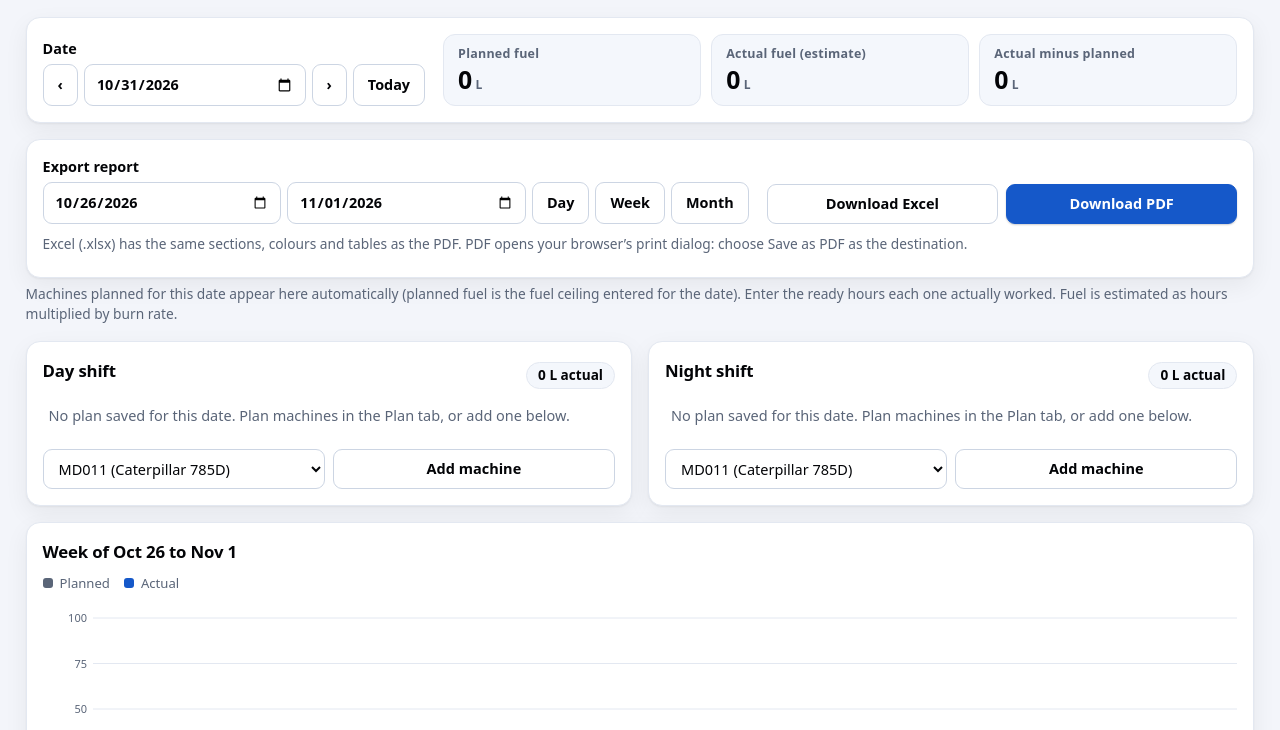
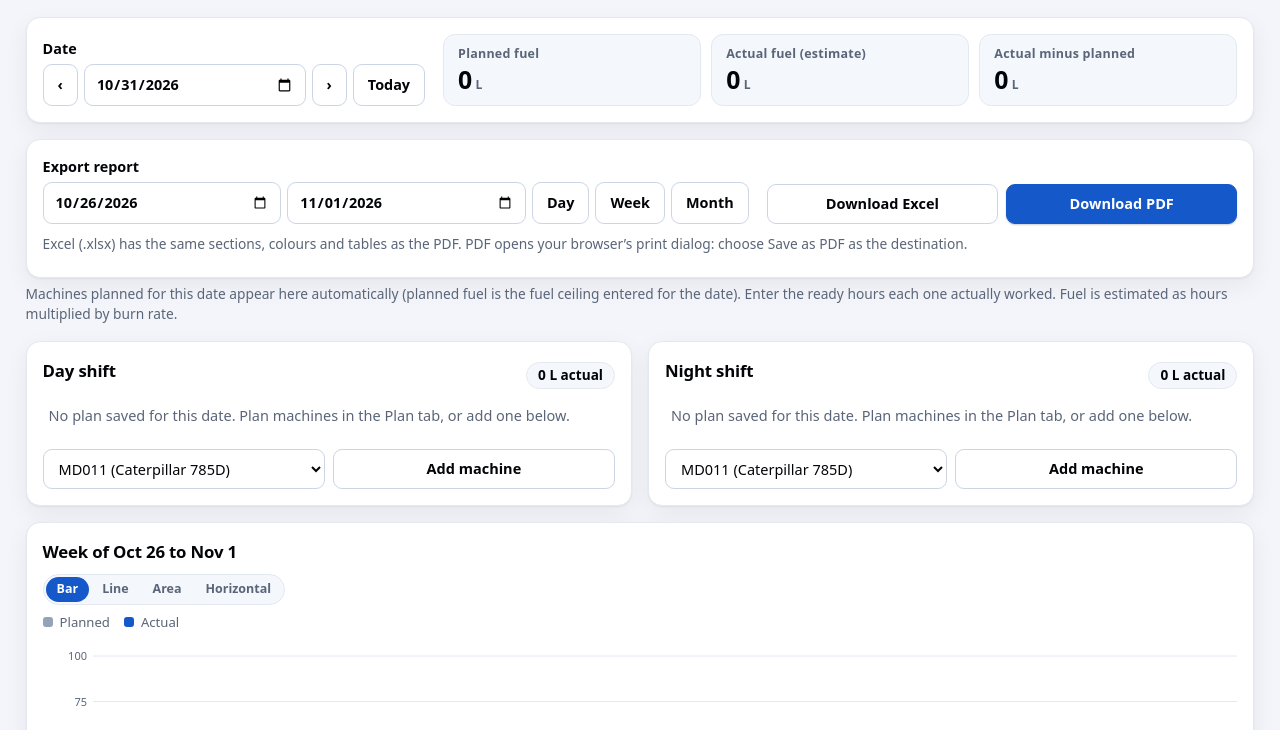
Before and after one commit to bobbysabila/fleet-fuel-planner, a plain HTML site: page index.html in a window 1280 px wide. Both pictures are taken after a click on the tab "Actuals". Shown: the part 70-800 px from the top of the page. Drawn offline with Linux system fonts and the light colour scheme.

Commit message:
Add report charts with chart-type switcher to Actuals tab

```diff
--- a/index.html
+++ b/index.html
@@ -119,7 +119,8 @@
 .sg{display:grid;gap:2px;padding:10px 13px;border-left:4px solid var(--sb);background:var(--tint);border-radius:0 10px 10px 0;margin-top:8px}
 .sg.good{border-color:var(--good)}.sg.warn{border-color:var(--warn)}.sg span{color:var(--mut)}
 .two{display:grid;gap:16px;grid-template-columns:repeat(auto-fit,minmax(min(100%,520px),1fr));margin-top:16px}
-.charts{display:flex;flex-wrap:wrap;gap:16px;margin-top:16px}.charts>section{flex:1 1 340px;min-width:0}.charts>.wide{flex-basis:100%}.charts>.w2{flex:2 1 520px}
+.charts{display:flex;flex-wrap:wrap;gap:16px;margin-top:16px}.charts>section{flex:1 1 340px;min-width:0}.charts>.wide{flex-basis:100%}.charts>.w2{flex:2 1 520px}.charts>.chh{flex-basis:100%;margin-top:6px;font-weight:700;font-size:.8rem;text-transform:uppercase;letter-spacing:.05em;color:var(--mut)}
+.tsw{display:flex;gap:2px;background:var(--tint);border:1px solid var(--line);border-radius:999px;padding:2px;width:max-content;max-width:100%;margin:2px 0 8px}.tsw button{font:inherit;font-size:.78rem;font-weight:600;color:var(--mut);background:transparent;border:0;border-radius:999px;padding:3px 11px;cursor:pointer;white-space:nowrap;transition:background .15s,color .15s}.tsw button:hover{color:var(--ink)}.tsw button.on{background:var(--cof);color:#fff}
 .lg{display:flex;gap:14px;flex-wrap:nowrap;margin-bottom:6px;white-space:nowrap;overflow:hidden;font-size:.82rem;color:var(--mut)}.ax{fill:var(--mut);font:11px ui-sans-serif,system-ui,sans-serif}
 .tools{display:grid;grid-template-columns:repeat(auto-fit,minmax(150px,1fr));gap:8px;margin-bottom:12px}.tools>*{width:auto}
 .form{display:grid;gap:8px;grid-template-columns:repeat(auto-fit,minmax(150px,1fr));margin-top:10px;align-items:end}
@@ -400,7 +401,7 @@
   const lab=(x,y,t,a)=>`<text x="${x}" y="${y}" text-anchor="${a||"middle"}" class="ax">${t}</text>`,fill=(s,i)=>s.cs?s.cs[i]:s.c;
   let g="",Wd,H,vb;
   if(type==="hbar"){
-    const rh=k*13+12,ll=Math.min(120,Math.max(...cats.map(c=>String(c).length))*6.3+12),rm=52;H=pt+n*rh+pb;
+    const rh=k*13+12,ll=Math.min(130,Math.max(...cats.map(c=>String(c).length))*7.2+18),rm=52;H=pt+n*rh+pb;
     Wd=W?Math.max(Math.floor(W),300):520;const x0=ll,pw=Wd-ll-rm,xv=v=>x0+pw*(v-lo)/rg,z=xv(0);
     ticks.forEach(t=>{const x=xv(t);g+=`<line x1="${x}" x2="${x}" y1="${pt}" y2="${H-pb}" style="stroke:var(--line)"/>`+lab(x,H-pb+14,tk(t));});
     cats.forEach((c,i)=>{const y0=pt+i*rh+6;g+=lab(ll-8,y0+k*6.5+3,esc(String(c)),"end");
@@ -409,7 +410,7 @@
         if(v)g+=lab(v>=0?x+4:x-4,y+8.5,fmt(v),v>=0?"start":"end");});});
     g+=`<line x1="${z}" x2="${z}" y1="${pt}" y2="${H-pb}" style="stroke:var(--mut)" stroke-width=".8"/>`;
   }else{
-    const pl0=50,line=type==="line"||type==="area",need=line?n*52+pl0+14:n*(k*ms+10)+pl0+14;H=H0;
+    const pl0=50,line=type==="line"||type==="area",need=line?n*(ms>=40?52:30)+pl0+14:n*(k*ms+10)+pl0+14;H=H0;
     Wd=W?Math.max(Math.floor(W),need):Math.max(360,need);
     const gw=(Wd-pl0-14)/n,yv=v=>pt+(H-pt-pb)*(1-(v-lo)/rg),y0=yv(0);
     ticks.forEach(t=>{const y=yv(t);g+=`<line x1="${pl0}" x2="${Wd}" y1="${y}" y2="${y}" style="stroke:var(--line)"/>`+lab(pl0-6,y+4,tk(t),"end");});
@@ -433,10 +434,14 @@
   return`<div class="lg">${leg.map(s=>`<span><i class="sw" style="background:${s.c}"></i>${esc(s.n)}</span>`).join("")}</div><div class="scroll"><svg viewBox="0 0 ${Wd} ${H}" style="${sty}" role="img" aria-label="${esc(label)}, ${unit==="L"?"litres":unit}">${g}</svg></div>`;
 }
 let CH=[],lastCW=0;
-function cv(cats,ser,label,o){CH.push({cats,ser,label,o:o||{}});return`<div class="cv" data-ci="${CH.length-1}">${chart(cats,ser,label,0,40,o||{})}</div>`;}
-function drawCharts(){const box=$("#charts");lastCW=box.clientWidth;if(!lastCW)return;$$(".cv").forEach(el=>{const c=CH[+el.dataset.ci],w=el.clientWidth;if(c&&w>0)el.innerHTML=chart(c.cats,c.ser,c.label,w,40,c.o);});}
+function cv(cats,ser,label,o,id,ms){ms=ms||40;const t=((S.ctypes||{})[id])||(o&&o.type)||"bar",oo={...(o||{}),type:t};CH.push({cats,ser,label,o:oo,id,base:o||{},ms});
+  return`<div class="tsw" data-id="${id}" role="group" aria-label="Chart type for ${esc(label)}">${Object.keys(CT).map(k=>`<button type="button" data-t="${k}" aria-pressed="${k===t}"${k===t?' class="on"':""}>${CT[k]}</button>`).join("")}</div><div class="cv" data-ci="${CH.length-1}">${chart(cats,ser,label,0,ms,oo)}</div>`;}
+function drawCharts(){const box=$("#charts");lastCW=box.clientWidth;if(!lastCW)return;$$(".cv").forEach(el=>{const c=CH[+el.dataset.ci],w=el.clientWidth;if(c&&w>0)el.innerHTML=chart(c.cats,c.ser,c.label,w,c.ms,c.o);});}
 if(window.ResizeObserver)new ResizeObserver(()=>{const w=$("#charts").clientWidth;if(w&&w!==lastCW)drawCharts();}).observe($("#charts"));
 else window.addEventListener("resize",drawCharts);
+$("#charts").addEventListener("click",e=>{const b=e.target.closest(".tsw button");if(!b)return;const g=b.parentElement,id=g.dataset.id;S.ctypes=S.ctypes||{};S.ctypes[id]=b.dataset.t;save();
+  g.querySelectorAll("button").forEach(x=>{const on=x===b;x.classList.toggle("on",on);x.setAttribute("aria-pressed",String(on));});
+  const i=CH.findIndex(c=>c.id===id);if(i<0)return;CH[i].o={...CH[i].base,type:b.dataset.t};const el=$('.cv[data-ci="'+i+'"]');el.innerHTML=chart(CH[i].cats,CH[i].ser,CH[i].label,el.clientWidth,CH[i].ms,CH[i].o);});
 function renderActSummary(){
   const d=S.adate,x=dayStats(d),A=x.as.day+x.as.night,Pn=x.pt,df=A-Pn;
   $("#aRead").innerHTML=[["Planned fuel",fmt(Pn),"L"],["Actual fuel (estimate)",fmt(A),"L"],["Actual minus planned",(df>0?"+":df<0?"−":"")+fmt(Math.abs(df)),"L"]].map(([a,b,c])=>`<div><span>${a}</span><b>${b}</b> <small>${c}</small></div>`).join("");
@@ -448,10 +453,15 @@
   const ty={},addT=(id,key,v)=>{const m=byId(id);if(!m)return;const t=typeOf(m);(ty[t]=ty[t]||{p:0,a:0})[key]+=v;};
   Object.entries(x.pm).forEach(([id,v])=>addT(id,"p",v));Object.entries(x.am).forEach(([id,v])=>addT(id,"a",v.day+v.night));
   const tys=TYPES.filter(t=>ty[t]&&(ty[t].p>0||ty[t].a>0));
-  CH=[];$("#charts").innerHTML=`<section class="card wide"><h2>Week of ${dl(wk0,{day:"numeric",month:"short"})} to ${dl(days[6],{day:"numeric",month:"short"})}</h2>`+cv(days.map(z=>dl(z,{weekday:"short",day:"numeric"})),[{n:"Planned",c:G,v:ws.map(w=>w.pt)},{n:"Actual",c:Y,v:ws.map(at)}],"Planned and actual fuel per day this week")+`<div class="scroll" style="margin-top:12px"><table><thead><tr><th>Date</th><th class="n">Planned (L)</th><th class="n">Actual day (L)</th><th class="n">Actual night (L)</th><th class="n">Actual total (L)</th><th class="n">Difference (L)</th></tr></thead><tbody>`+days.map((z,i)=>{const w=ws[i],pn=w.pt,a=at(w);return`<tr${z===d?' class="sel"':""}><td>${dl(z)}</td><td class="n">${fmt(pn)}</td><td class="n">${fmt(w.as.day)}</td><td class="n">${fmt(w.as.night)}</td><td class="n">${fmt(a)}</td><td class="n">${sgn(a-pn)}</td></tr>`;}).join("")+`</tbody><tfoot><tr><td>Week total</td><td class="n">${fmt(tot[0])}</td><td class="n">${fmt(tot[1])}</td><td class="n">${fmt(tot[2])}</td><td class="n">${fmt(tot[1]+tot[2])}</td><td class="n">${sgn(tot[1]+tot[2]-tot[0])}</td></tr></tfoot></table></div></section>`
-   +`<section class="card"><h2 style="margin-bottom:0">Fuel per shift</h2><p class="mut note" style="margin:0 0 6px">${dl(d)}</p>`+cv(["Day","Night"],[{n:"Planned",c:G,v:[x.pl.day,x.pl.night]},{n:"Actual",c:Y,v:[x.as.day,x.as.night]}],"Planned and actual fuel per shift")+`</section>`
-   +`<section class="card"><h2 style="margin-bottom:0">Fuel by machine type</h2><p class="mut note" style="margin:0 0 6px">${dl(d)}</p>`+cv(tys.map(t=>({"Haul truck":"Haul trucks",Excavator:"Excavators",Dozer:"Dozers"}[t]||t)),[{n:"Planned",c:G,v:tys.map(t=>ty[t].p)},{n:"Actual",c:Y,v:tys.map(t=>ty[t].a)}],"Planned and actual fuel by machine type")+`</section>`
-   +`<section class="card w2"><h2 style="margin-bottom:0">Fuel per machine</h2><p class="mut note" style="margin:0 0 6px">${dl(d)}</p>`+cv(all,[{n:"Planned",c:G,v:all.map(i=>x.pm[i]||0)},{n:"Actual",c:Y,v:all.map(i=>x.am[i]?x.am[i].day+x.am[i].night:0)}],"Planned and actual fuel per machine")+`</section>`;
+  const WR=rep(wk0,days[6]),WM=reportModel(WR,wk0,days[6]),WC=reportCharts(WR,WM,{Y:"var(--co)",N:"var(--ink)"}),wb=Object.fromEntries(WC.map(c=>[c.id,c]));
+  const card=(c,cls)=>`<section class="card ${cls||""}"><h2 style="margin-bottom:0">${esc(c.title)}</h2><p class="mut note" style="margin:0 0 6px">${esc(c.note)}</p>`+cv(c.cats,c.ser,c.title,c.o,"w-"+c.id,c.cats.length>4&&!/wide/.test(cls||"")?18:40)+`</section>`;
+  const head=(t,n)=>`<h2 style="margin-bottom:0">${t}</h2><p class="mut note" style="margin:0 0 6px">${n}</p>`;
+  CH=[];$("#charts").innerHTML=`<section class="card wide"><h2>Week of ${dl(wk0,{day:"numeric",month:"short"})} to ${dl(days[6],{day:"numeric",month:"short"})}</h2>`+cv(wb.fuel.cats,wb.fuel.ser,wb.fuel.title,wb.fuel.o,"w-fuel")+`<div class="scroll" style="margin-top:12px"><table><thead><tr><th>Date</th><th class="n">Planned (L)</th><th class="n">Actual day (L)</th><th class="n">Actual night (L)</th><th class="n">Actual total (L)</th><th class="n">Difference (L)</th></tr></thead><tbody>`+days.map((z,i)=>{const w=ws[i],pn=w.pt,a=at(w);return`<tr${z===d?' class="sel"':""}><td>${dl(z)}</td><td class="n">${fmt(pn)}</td><td class="n">${fmt(w.as.day)}</td><td class="n">${fmt(w.as.night)}</td><td class="n">${fmt(a)}</td><td class="n">${sgn(a-pn)}</td></tr>`;}).join("")+`</tbody><tfoot><tr><td>Week total</td><td class="n">${fmt(tot[0])}</td><td class="n">${fmt(tot[1])}</td><td class="n">${fmt(tot[2])}</td><td class="n">${fmt(tot[1]+tot[2])}</td><td class="n">${sgn(tot[1]+tot[2]-tot[0])}</td></tr></tfoot></table></div></section>`
+   +`<div class="chh">This week: ${dl(wk0,{day:"numeric",month:"short"})} to ${dl(days[6],{day:"numeric",month:"short"})}</div>`+["cum","var","shift","type"].filter(id=>wb[id]).map(id=>card(wb[id])).join("")+card(wb.top,"wide")
+   +`<div class="chh">Selected date: ${dl(d)}</div>`
+   +`<section class="card">`+head("Fuel per shift",dl(d))+cv(["Day","Night"],[{n:"Planned",c:G,v:[x.pl.day,x.pl.night]},{n:"Actual",c:Y,v:[x.as.day,x.as.night]}],"Planned and actual fuel per shift",{},"d-shift")+`</section>`
+   +`<section class="card">`+head("Fuel by machine type",dl(d))+cv(tys.map(t=>({"Haul truck":"Haul trucks",Excavator:"Excavators",Dozer:"Dozers"}[t]||t)),[{n:"Planned",c:G,v:tys.map(t=>ty[t].p)},{n:"Actual",c:Y,v:tys.map(t=>ty[t].a)}],"Planned and actual fuel by machine type",{},"d-type")+`</section>`
+   +`<section class="card w2">`+head("Fuel per machine",dl(d))+cv(all,[{n:"Planned",c:G,v:all.map(i=>x.pm[i]||0)},{n:"Actual",c:Y,v:all.map(i=>x.am[i]?x.am[i].day+x.am[i].night:0)}],"Planned and actual fuel per machine",{},"d-mach")+`</section>`;
   drawCharts();
 }
 const renderAct=()=>{$("#aDate").value=S.adate;renderActTables();renderActSummary();};
@@ -503,8 +513,8 @@
 }
 
 const CT={bar:"Bar",line:"Line",area:"Area",hbar:"Horizontal"};
-function reportCharts(R,M){
-  const G="#94a3b8",Y="#1558C9",N="#030407",RD="#d92d20",GR="#12a150",wk=R.days.length>14;let rows;
+function reportCharts(R,M,pal){
+  const G="#94a3b8",Y=(pal&&pal.Y)||"#1558C9",N=(pal&&pal.N)||"#030407",RD="#d92d20",GR="#12a150",wk=R.days.length>14;let rows;
   if(!wk)rows=R.daily.map(x=>({lab:dl(x.d,{day:"numeric",month:"short"}),pn:x.pn,ad:x.ad,an:x.an,at:x.at}));
   else{const m={};R.daily.forEach(x=>{const k=addDays(x.d,-((new Date(x.d+"T00:00:00").getDay()+6)%7)),w=m[k]||(m[k]={pn:0,ad:0,an:0,at:0});w.pn+=x.pn;w.ad+=x.ad;w.an+=x.an;w.at+=x.at;});
     rows=Object.keys(m).sort().map(k=>({lab:"Wk "+dl(k,{day:"numeric",month:"short"}),...m[k]}));}
```
